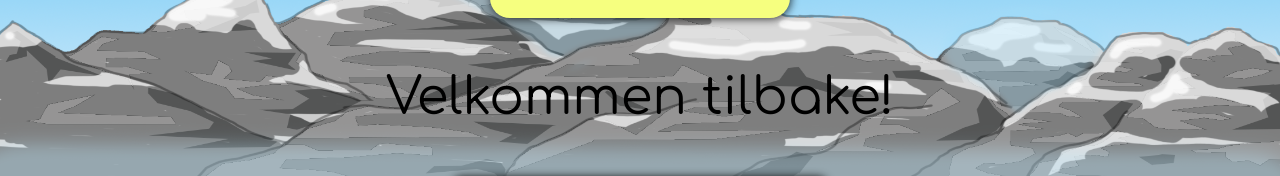
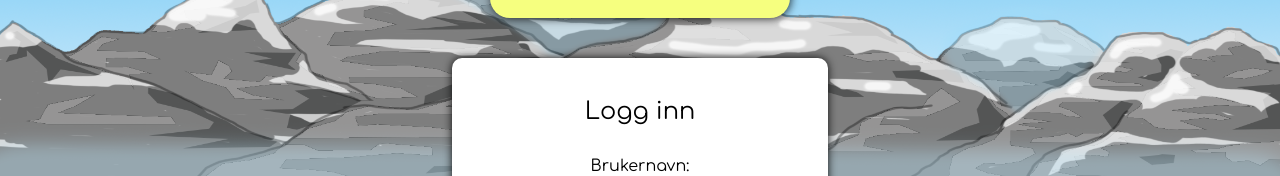
Before and after one commit to omrosand/lesesel, a React (Vite) app: page /login in a window 1280 px wide. Shown: the part 259-435 px from the top of the page. Built offline with nearby package versions, Linux system fonts and the light colour scheme; no server answers.

Commit message:
removed redundant welcome header

```diff
--- a/src/pages/Login.jsx
+++ b/src/pages/Login.jsx
@@ -53,10 +53,6 @@ const Login = ({ setUser, user }) => {
       </Helmet>
       {!user ? (
         <>
-          <h1 className="introText">
-          Velkommen tilbake!
-          </h1>
-
           <form onSubmit={handleLogin} className="loginForm">
             <h2>Logg inn</h2>
             <div className="formWrapper">
```
